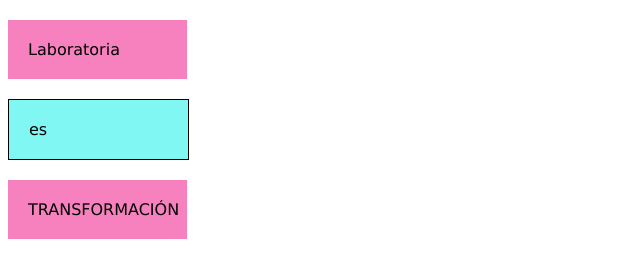
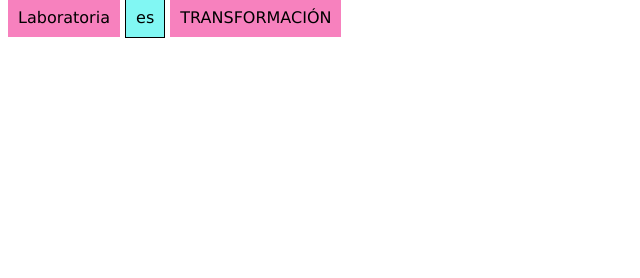
Before and after one commit to Gocchi/Ejercicios-Display, a plain HTML site: page index.html in a window 1280 px wide. Shown: the whole page, without its empty margins (0-640 px from the left). Drawn offline with Linux system fonts and the light colour scheme.

Commit message:
display inline

```diff
--- a/assets/css/main.css
+++ b/assets/css/main.css
@@ -4,20 +4,20 @@
 
 .bloque1{
 
-	padding: 20px;
+	padding: 10px;
 	width: 11%;
 	background-color: #F781BE;
-	display: block;
+	display: inline;
 	margin-top: 20px;
 
 }
 
 .bloque2{
 
-	padding: 20px;
+	padding: 10px;
 	width: 11%;
 	border: 1px solid black;
-	display: block;
+	display: inline;
 	background-color: #81F7F3;
 	margin-top: 20px;
 
```
